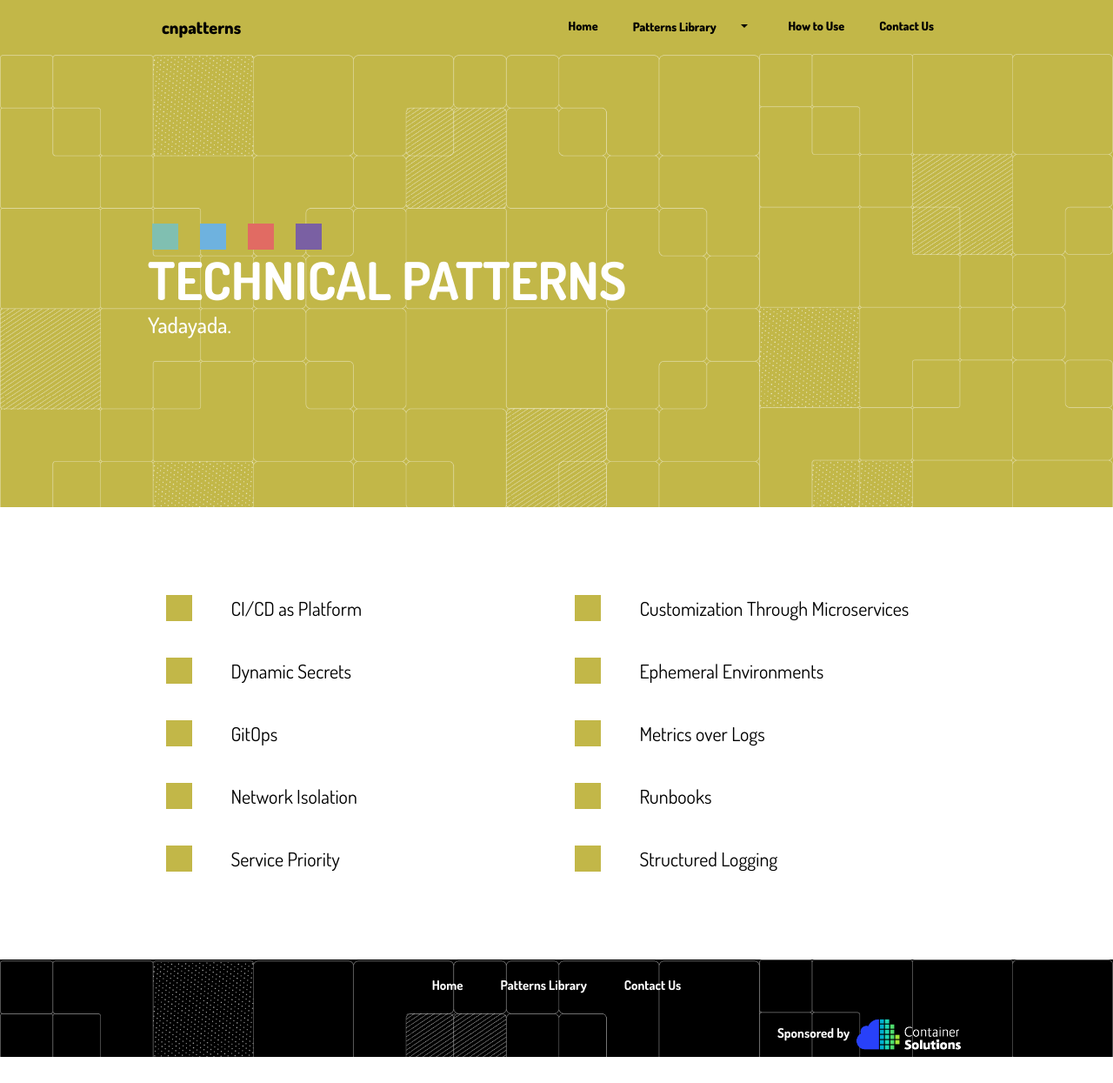
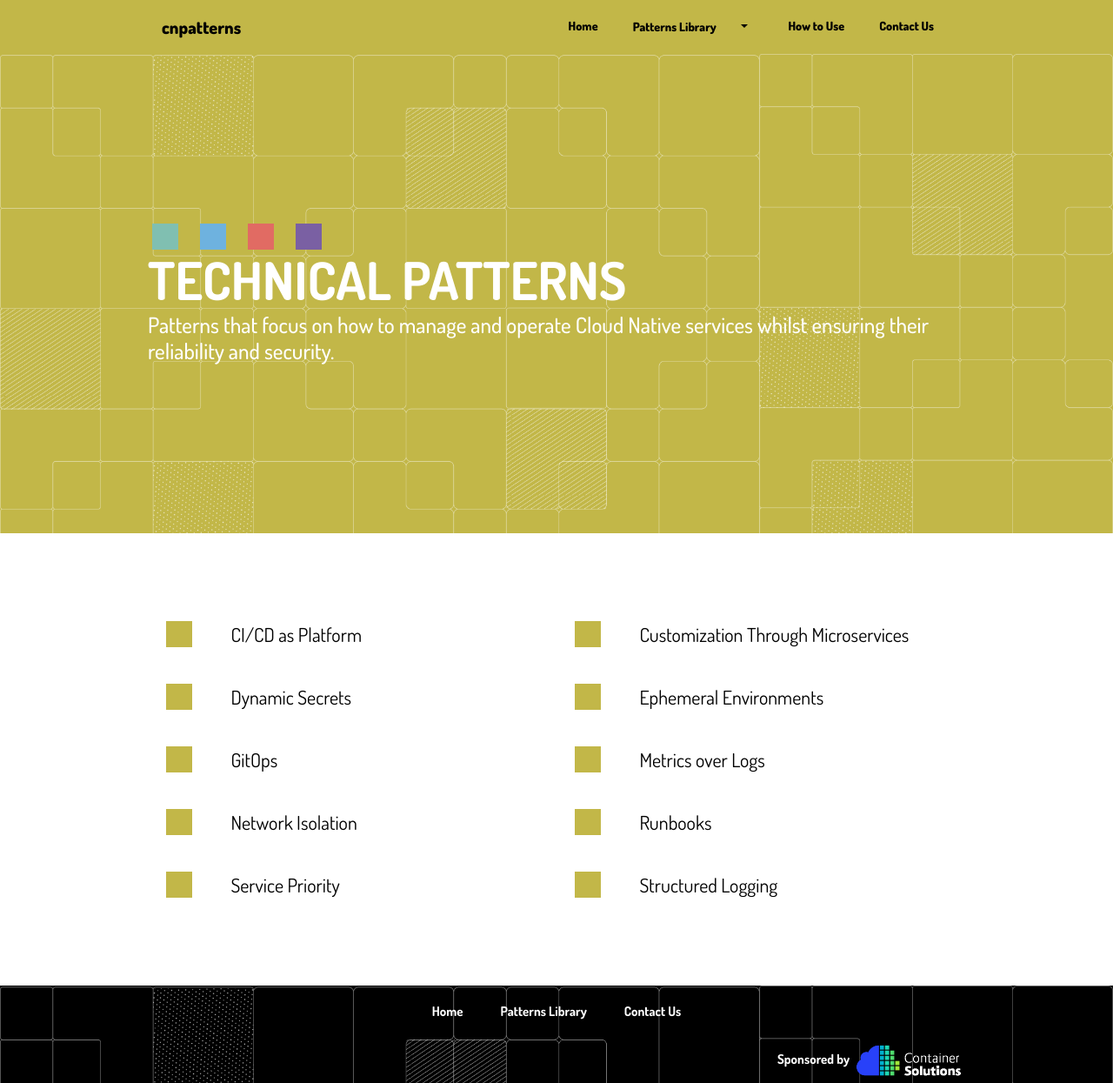
Before and after one commit to ContainerSolutions/cloud-native-patterns, a Jekyll site: the page built from technical.md, in a window 1280 px wide and 1245 px high. Shown: the whole window at 87% size. Built offline with Jekyll 4.4.1, drawn with Linux system fonts in a browser that asks for light colours.

Commit message:
add description to technical patterns front page

```diff
--- a/technical.md
+++ b/technical.md
@@ -1,6 +1,6 @@
 ---
 title: Technical Patterns
-description: "Yadayada."
+description: "Patterns that focus on how to manage and operate Cloud Native services whilst ensuring their reliability and security."
 layout: default
 ---
 
```
Also changed, not shown: _technical/structured-logging.md (+1 -0 lines).
